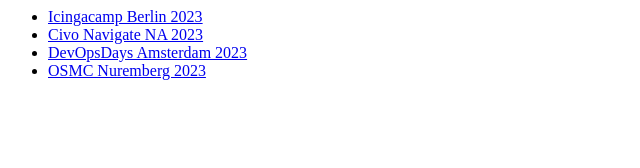
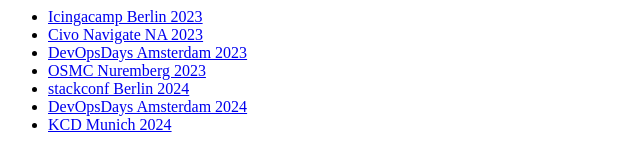
Before and after one commit to mocdaniel/mocdaniel.github.io, a plain HTML site: page index.html in a window 1280 px wide. Shown: the whole page, without its empty margins (0-640 px from the left). Drawn offline with Linux system fonts and the light colour scheme.

Commit message:
Update index.html

```diff
--- a/index.html
+++ b/index.html
@@ -11,4 +11,13 @@
   <li>
     <a href="/osmc-2023">OSMC Nuremberg 2023</a>
   </li>
+  <li>
+    <a href="/stackconf-berlin-2024">stackconf Berlin 2024</a>
+  </li>
+  <li>
+    <a href="/devopsdays-amsterdam-2024">DevOpsDays Amsterdam 2024</a>
+  </li>
+  <li>
+    <a href="/kcd-munich-2024">KCD Munich 2024</a>
+  </li>
 </ul>
```
